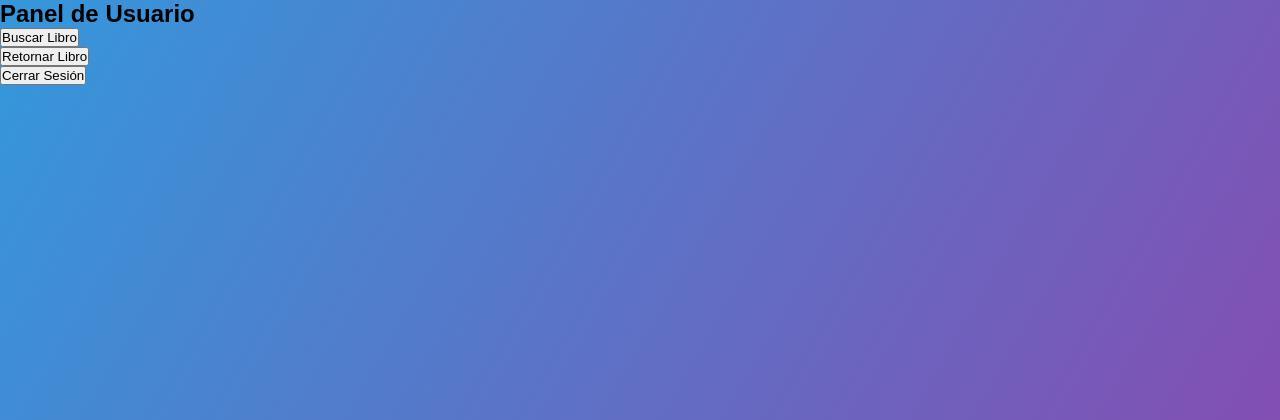
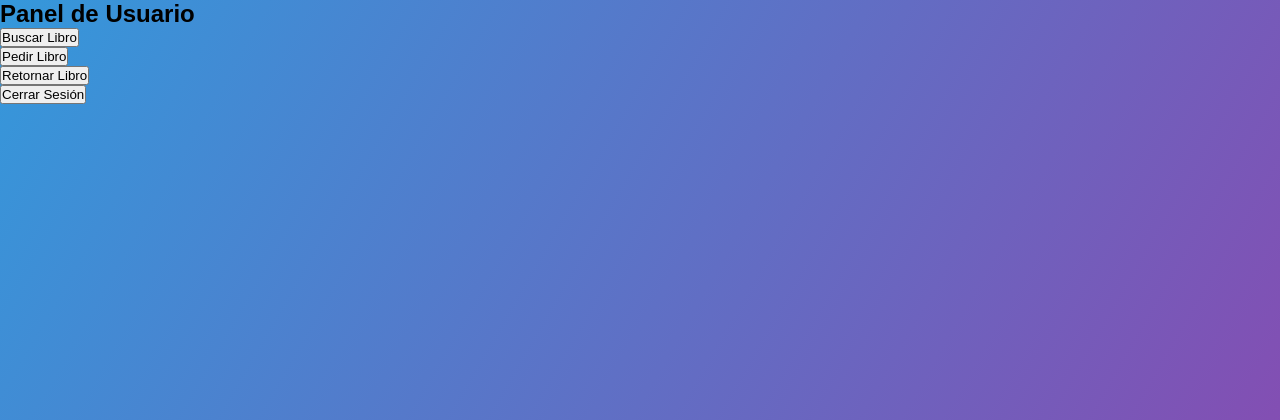
Before and after one commit to UNMSM-Algoritmica-I-2019-II/Proyecto-Final-PHP, a PHP site: page /PanelUsuario.php in a window 1280 px wide. Shown: the top 420 px of the page. Run offline with PHP 8.4, Linux system fonts and the light colour scheme; a user stored in the database is signed in.

Commit message:
modificado html

```diff
--- a/PanelUsuario.php
+++ b/PanelUsuario.php
@@ -16,6 +16,10 @@ $username = $_SESSION['username'];
             <input type="submit" value="Buscar Libro"/>
         </form>
 
+        <form action="PedirLibro.php" method="post">
+            <input type="submit" value="Pedir Libro"/>
+        </form>
+
         <form action="RetornarLibro.php" method="post">
             <input type="submit" value="Retornar Libro"/>
         </form>
```
